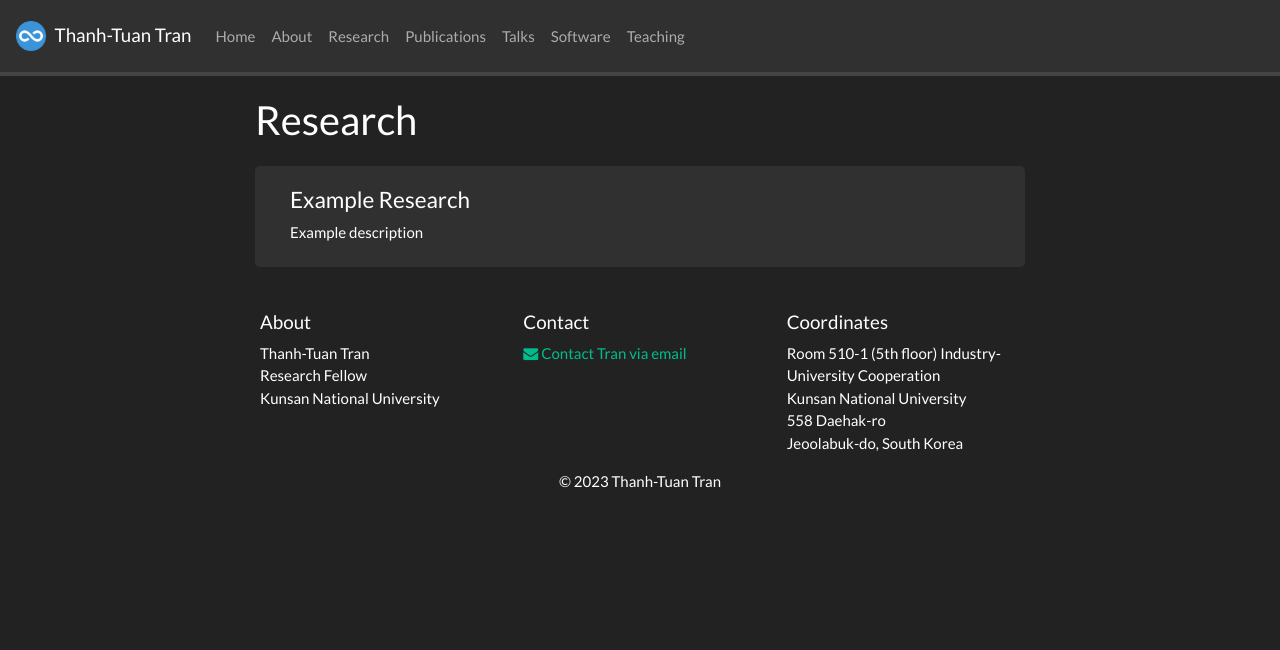
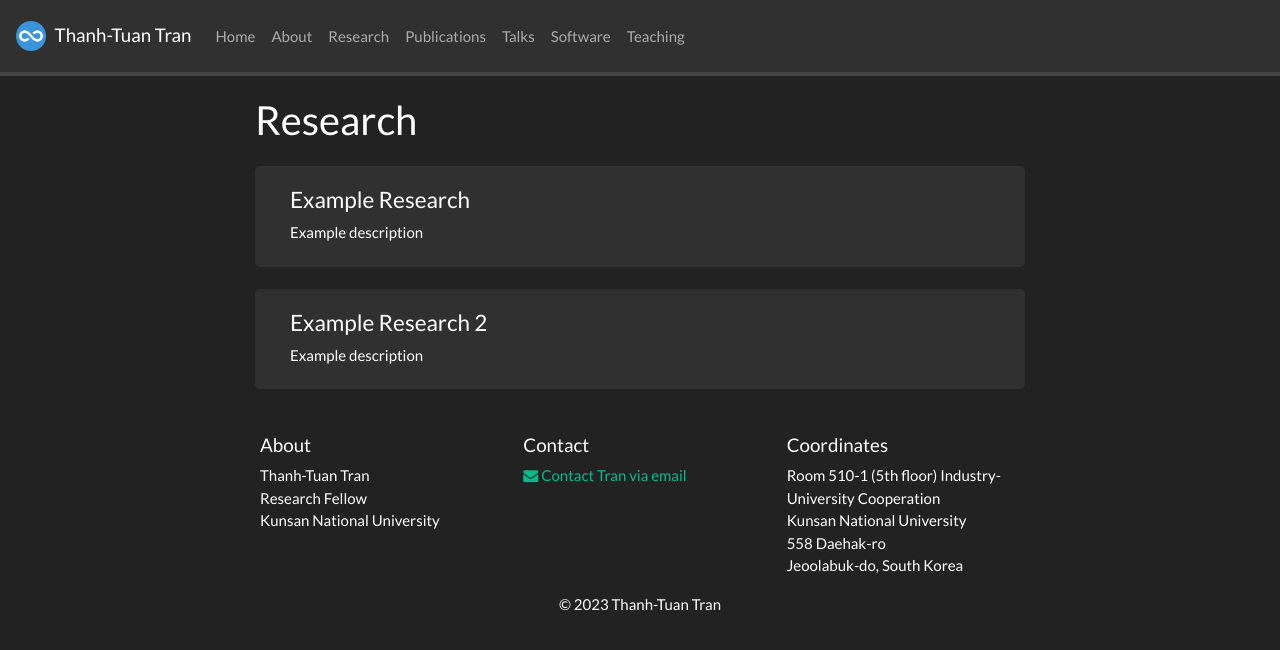
Before and after one commit to 3tbk/3tbk, a Jekyll site: the page built from _pages/research.md, in a window 1280 px wide. Shown: the top 650 px of the page. Built offline with Jekyll 4.4.1, drawn with Linux system fonts in a browser that asks for light colours; nearby versions of some CDN libraries; a style sheet for code colours, icons or effects is not loaded.

Commit message:
Update research.md

```diff
--- a/_pages/research.md
+++ b/_pages/research.md
@@ -35,7 +35,14 @@ iframe {
 <div class="jumbotron">
 <div class="col-md-12 col-sm-12">
 <h4>Example Research</h4>
-
 Example description
 </div>
 </div>
+
+
+<div class="jumbotron">
+<div class="col-md-12 col-sm-12">
+<h4>Example Research 2</h4>
+Example description
+</div>
+</div>
```
